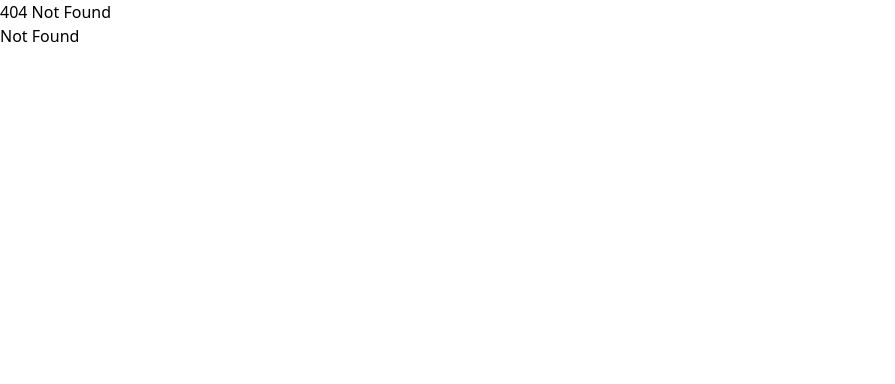
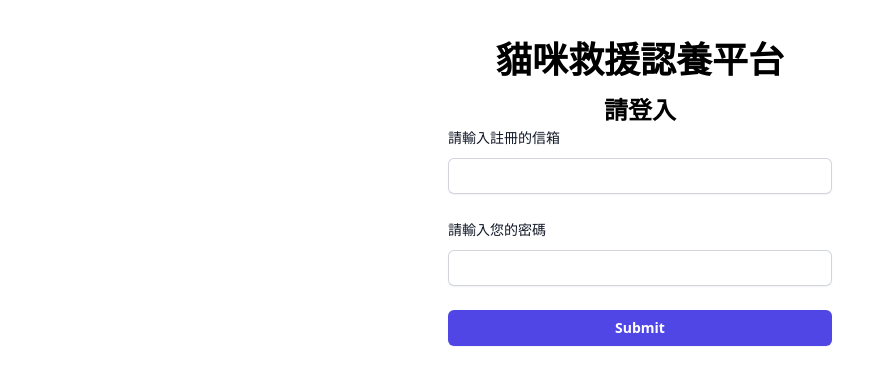
Before and after one commit to Li-Shang-tw/catRescueAdoptPlatform, a React (Vite) app: page /signIn in a window 1280 px wide. Before the commit this address had no page. Shown: the top 384 px of the page, without its empty margins (0-895 px from the left). Built offline with nearby package versions, Linux system fonts and the light colour scheme.

Commit message:
feat:signIn form and judge whether action of signin succeed

```diff
--- a/src/Router.jsx
+++ b/src/Router.jsx
@@ -12,6 +12,7 @@ import RescueContainer from "./page/RescueContainer";
 import RescueDetail from "./page/RescueDetail";
 import ErrorPage from "./page/ErrorPage";
 import SignUp from "./page/SignUp";
+import SignIn from "./page/SignIn";
 
 export const Router = createBrowserRouter([
   {
@@ -31,4 +32,8 @@ export const Router = createBrowserRouter([
     path: "/signUp",
     element: <SignUp />,
   },
+  {
+    path: "/signIn",
+    element: <SignIn />,
+  },
 ]);
--- /dev/null
+++ b/src/page/SignIn.jsx
@@ -0,0 +1,104 @@
+import { useForm } from "react-hook-form";
+
+export default function SignIn() {
+  const {
+    register,
+    handleSubmit,
+    formState: { errors },
+  } = useForm();
+
+  const onSubmit = (data) => {
+    //登入的信箱與密碼
+    const signInEmail = data.email;
+    const signInPassword = data.password;
+
+    //從localStorage取出註冊資料
+    const { email: signUpEmail, password: signUpPassword } = JSON.parse(
+      localStorage.getItem("user")
+    );
+    //判斷登入信箱與密碼是否與註冊資料相同
+    if (signInEmail === signUpEmail && signInPassword === signUpPassword) {
+      //alert登入成功
+      alert("登入成功!!");
+    } else {
+      if (signInEmail === signUpEmail) {
+        //信箱正確，密碼錯誤
+        alert("登入失敗!!密碼錯誤");
+      } else if (signInPassword === signUpPassword) {
+        //密碼正確，信箱錯誤
+        alert("登入失敗!!信箱錯誤");
+      } else {
+        //信箱與密碼皆錯誤
+        alert("登入失敗!!信箱與密碼都錯誤");
+      }
+    }
+  };
+  return (
+    <div className="mt-10 sm:mx-auto sm:w-full sm:max-w-sm">
+      <div className="flex flex-col items-center  mt-10">
+        <h1 className="text-4xl font-bold mb-3.5 ">貓咪救援認養平台</h1>
+        <h3 className="text-2xl font-bold">請登入</h3>
+      </div>
+
+      <form onSubmit={handleSubmit(onSubmit)} className="space-y-6">
+        <div>
+          <div className="flex items-center justify-between">
+            <label
+              htmlFor="email"
+              className="block text-sm font-medium leading-6 text-gray-900"
+            >
+              請輸入註冊的信箱
+            </label>
+          </div>
+
+          <div className="mt-2">
+            <input
+              id="email"
+              className="block w-full rounded-md border-0 p-1.5 text-gray-900 shadow-sm ring-1 ring-inset ring-gray-300 placeholder:text-gray-400 focus:ring-2 focus:ring-inset focus:ring-indigo-600 sm:text-sm sm:leading-6"
+              {...register("email", {
+                required: "信箱是必填",
+                validate: {
+                  maxLength: (v) =>
+                    v.length <= 50 || "信箱長度不得超過50個字元",
+                  matchPattern: (v) =>
+                    /^\w+([.-]?\w+)*@\w+([.-]?\w+)*(\.\w{2,3})+$/.test(v) ||
+                    "信箱格式錯誤",
+                },
+              })}
+            />
+
+            {errors.email?.message && (
+              <small className="text-red-500">{errors.email.message}</small>
+            )}
+          </div>
+        </div>
+
+        <div>
+          <div className="flex items-center justify-between">
+            <label
+              htmlFor="password"
+              className="block text-sm font-medium leading-6 text-gray-900"
+            >
+              請輸入您的密碼
+            </label>
+          </div>
+          <div className="mt-2">
+            <input
+              {...register("password", { required: "密碼是必填" })}
+              className="block w-full rounded-md border-0 p-1.5  text-gray-900 shadow-sm ring-1 ring-inset ring-gray-300 placeholder:text-gray-400 focus:ring-2 focus:ring-inset focus:ring-indigo-600 sm:text-sm sm:leading-6"
+              id="password"
+            />
+            {errors.password?.message && (
+              <small className="text-red-500">{errors.password.message}</small>
+            )}
+          </div>
+        </div>
+
+        <input
+          type="submit"
+          className="flex w-full justify-center rounded-md bg-indigo-600 px-3 py-1.5 text-sm font-semibold leading-6 text-white shadow-sm hover:bg-indigo-500 focus-visible:outline focus-visible:outline-2 focus-visible:outline-offset-2 focus-visible:outline-indigo-600"
+        />
+      </form>
+    </div>
+  );
+}
--- a/src/page/SignUp.jsx
+++ b/src/page/SignUp.jsx
@@ -9,8 +9,12 @@ export default function SignUp() {
 
   const setPassword = watch("password");
 
-  const onSubmit = (data) => console.log(data);
-
+  const onSubmit = (data) => {
+    //將註冊資料存入localStorage
+    localStorage.setItem("user", JSON.stringify(data));
+    //alert註冊成功
+    alert("註冊成功");
+  };
   return (
     <div className="mt-10 sm:mx-auto sm:w-full sm:max-w-sm">
       <div className="flex flex-col items-center  mt-10">
```
